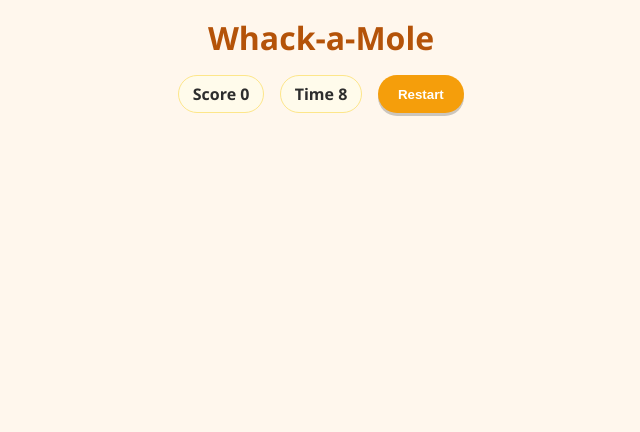
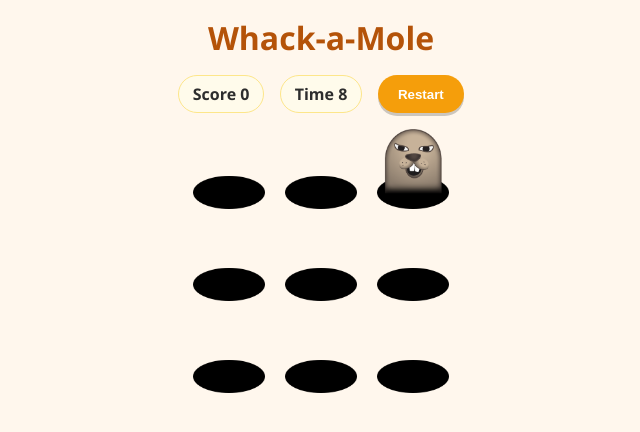
Before and after one commit to brixtongrey/whack-a-mole, a React (Vite) app: page / in a window 1280 px wide. Both pictures are taken after a click on the button "Start Game". Shown: the top 432 px of the page, without its empty margins (319-959 px from the left). Built offline with nearby package versions, Linux system fonts and the light colour scheme.

Commit message:
feat: created HoleField + Hole functions

```diff
--- a/src/App.jsx
+++ b/src/App.jsx
@@ -2,6 +2,7 @@ import { useContext } from "react";
 import GameContext from "./game/GameContext";
 import ScorePanel from "./components/ScorePanel";
 import Welcome from "./components/Welcome";
+import HoleField from "./components/HoleField"
 
 function App() {
 
@@ -13,6 +14,7 @@ function App() {
   {playing ? (
       <>
   <ScorePanel/>
+  <HoleField/>
   </>
   ) : (
   <Welcome/>
--- a/src/components/Hole.jsx
+++ b/src/components/Hole.jsx
@@ -1,5 +1,13 @@
-function Hole() {
-    return <h1>Hole</h1>
+
+
+function Hole({ hasMole }) {
+    return (
+        <>
+        <li className={`hole ${hasMole ? "mole" : ""}`}>
+
+        </li>
+        </>
+    )
 }
 
 export default Hole;
--- a/src/components/HoleField.jsx
+++ b/src/components/HoleField.jsx
@@ -1,6 +1,28 @@
+import { useContext } from "react";
+import GameContext from "../game/GameContext";
+import Hole from "./Hole"
+
+ /*
+    HoleField - List render/ grid
+    Read the holes context
+    Take the holes and then display them in 3x3 field
+    Items that we map to <Hole/> boolean to each cell
+    */
+
 
 function HoleField() {
-    return <h1>Hole Field</h1>
+
+    const { holes } = useContext(GameContext);
+
+    return (
+        <>
+        <ul className="field">
+        {holes.map((hasMole, index) => (
+            <Hole key={index} hasMole={hasMole}/>
+        ))}
+        </ul>
+        </>
+    )
 }
 
 export default HoleField;
--- a/src/index.css
+++ b/src/index.css
@@ -1,4 +1,3 @@
-
 .hole {
   background: url("/hole.png") no-repeat center/contain;
 }
@@ -72,21 +71,22 @@ button:active {
   margin: 0 auto;
 }
 
-/* Burrows */
-.burrow {
+/* Holes */
+/* .hole {
   background: radial-gradient(circle at 50% 65%, #a16207 0%, #713f12 70%);
   border-radius: 50%;
   box-shadow: inset 0 4px 10px rgba(0, 0, 0, 0.6);
   transition: transform 0.15s ease;
-}
+} */
 
-/* Bunny */
+/* Bunny
 .burrow.bunny {
   background: url("/bunny.png") no-repeat center / 60%,
     radial-gradient(circle at 50% 65%, #a16207 0%, #713f12 70%);
   cursor: pointer;
   transform: scale(1.05);
-}
+} */
+
 .burrow.bunny:hover {
   transform: scale(1.15);
 }
```
